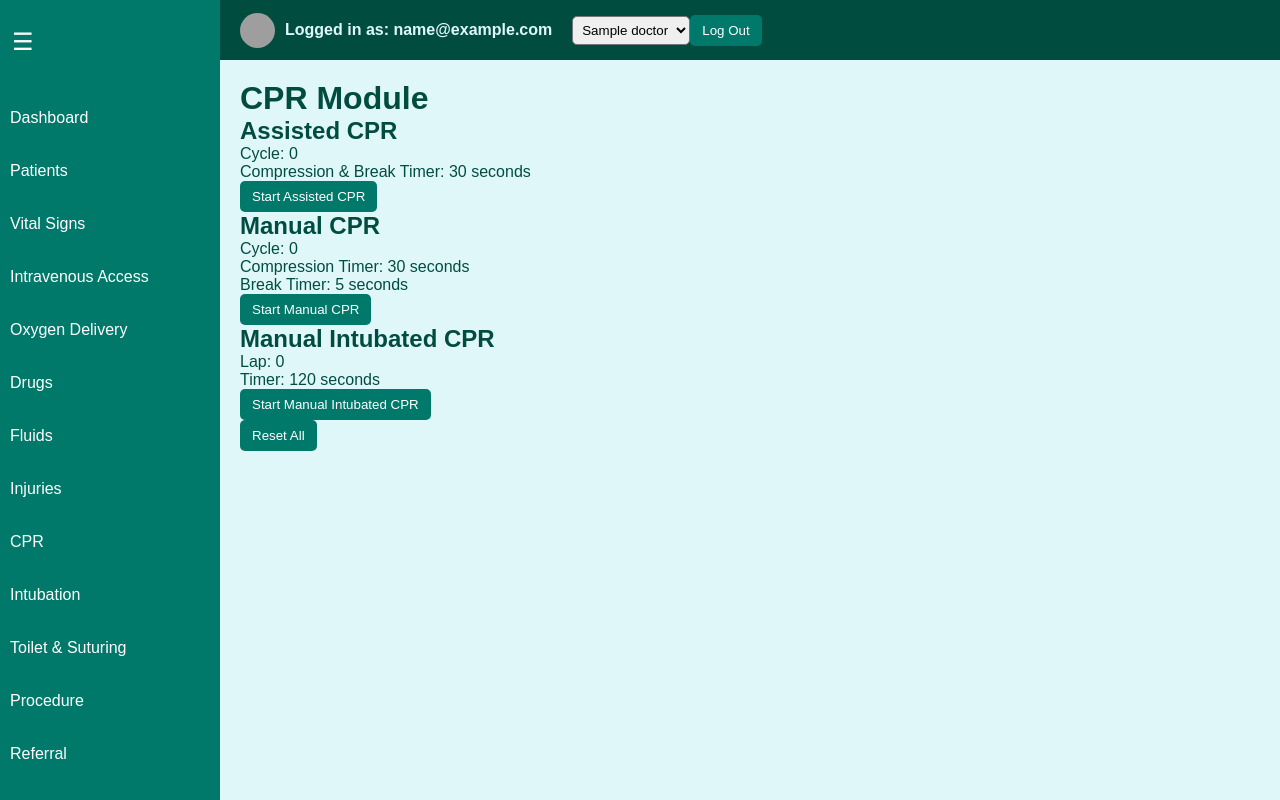
After one commit to ShakthiNandan/USIM-Medme, a Flask app: template templates/cpr.html in a window 1280 px wide. The commit adds this page. Run offline with Flask 3, Linux system fonts and the light colour scheme; the template is opened without the code that fills it: most values are stand-ins (such as "Sample title", 1, 10 or a date in 2020); grey boxes are pictures that could not be loaded.

Commit message:
CPR page added

```diff
--- /dev/null
+++ b/static/script.js
@@ -0,0 +1,88 @@
+let cycleCounter = 0;
+let manualCycleCounter = 0;
+let lapCounter = 0;
+
+let assistedCprInterval;
+let manualCprInterval;
+let intubatedCprInterval;
+
+// Start Assisted CPR Timer
+document.getElementById("start-assisted-cpr").addEventListener("click", () => {
+    let compressionTimer = 30;
+    let breakTimer = 5;
+
+    assistedCprInterval = setInterval(() => {
+        // Countdown compression timer
+        if (compressionTimer > 0) {
+            document.getElementById("compression-timer").textContent = compressionTimer;
+            compressionTimer--;
+        } else if (breakTimer > 0) {
+            // Break Timer countdown
+            document.getElementById("compression-timer").textContent = breakTimer;
+            breakTimer--;
+        } else {
+            // Reset break timer after 5 seconds and increment cycle counter
+            cycleCounter++;
+            document.getElementById("cycle-counter").textContent = cycleCounter;
+            compressionTimer = 30; // Reset compression timer
+            breakTimer = 5; // Reset break timer
+        }
+    }, 1000); // 1 second interval
+});
+
+// Start Manual CPR Timer
+document.getElementById("start-manual-cpr").addEventListener("click", () => {
+    let compressionTimer = 30;
+    let breakTimer = 5;
+
+    manualCprInterval = setInterval(() => {
+        if (compressionTimer > 0) {
+            document.getElementById("manual-compression-timer").textContent = compressionTimer;
+            compressionTimer--;
+        } else if (breakTimer > 0) {
+            document.getElementById("manual-compression-timer").textContent = breakTimer;
+            breakTimer--;
+        } else {
+            // Reset after each cycle
+            manualCycleCounter++;
+            document.getElementById("manual-cycle-counter").textContent = manualCycleCounter;
+            compressionTimer = 30; // Reset compression timer
+            breakTimer = 5; // Reset break timer
+        }
+    }, 1000); // 1 second interval
+});
+
+// Start Manual Intubated CPR Timer
+document.getElementById("start-intubated-cpr").addEventListener("click", () => {
+    let intubatedTimer = 120;
+
+    intubatedCprInterval = setInterval(() => {
+        if (intubatedTimer > 0) {
+            document.getElementById("intubated-timer").textContent = intubatedTimer;
+            intubatedTimer--;
+        } else {
+            lapCounter++;
+            document.getElementById("lap-counter").textContent = lapCounter;
+            intubatedTimer = 120; // Reset after each lap
+        }
+    }, 1000); // 1 second interval
+});
+
+// Reset all counters
+document.getElementById("reset-all").addEventListener("click", () => {
+    clearInterval(assistedCprInterval);
+    clearInterval(manualCprInterval);
+    clearInterval(intubatedCprInterval);
+
+    cycleCounter = 0;
+    manualCycleCounter = 0;
+    lapCounter = 0;
+
+    document.getElementById("cycle-counter").textContent = cycleCounter;
+    document.getElementById("manual-cycle-counter").textContent = manualCycleCounter;
+    document.getElementById("lap-counter").textContent = lapCounter;
+    document.getElementById("compression-timer").textContent = 30;
+    document.getElementById("manual-compression-timer").textContent = 30;
+    document.getElementById("manual-break-timer").textContent = 5;
+    document.getElementById("intubated-timer").textContent = 120;
+});
--- /dev/null
+++ b/templates/base.html
@@ -0,0 +1,59 @@
+<!DOCTYPE html>
+<html lang="en">
+<head>
+    <meta charset="UTF-8">
+    <meta name="viewport" content="width=device-width, initial-scale=1.0">
+    <title>{% block title %}Hospital Automation{% endblock %}</title>
+    <link rel="stylesheet" href="/static/styles copy.css">
+</head>
+<body>
+    <div class="sidebar">
+        <button id="menu-toggle">☰</button>
+        <ul>
+            <li><a href="{{ url_for('dashboard') }}">Dashboard</a></li>
+            <li><a href="#">Patients</a></li>
+            <li><a href="#">Vital Signs</a></li>
+            <li><a href="#">Intravenous Access</a></li>
+            <li><a href="#">Oxygen Delivery</a></li>
+            <li><a href="#">Drugs</a></li>
+            <li><a href="#">Fluids</a></li>
+            <li><a href="#">Injuries</a></li>
+            <li><a href="{{ url_for('cpr') }}">CPR</a></li>
+            <li><a href="#">Intubation</a></li>
+            <li><a href="#">Toilet & Suturing</a></li>
+            <li><a href="#">Procedure</a></li>
+            <li><a href="#">Referral</a></li>
+            <li><a href="#">Report</a></li>
+        </ul>
+    </div>
+
+    <header>
+        <div class="user-info">
+            <img src="/static/user_icon.png" alt="User Icon">
+            <span>Logged in as: {{ user_email }}</span>
+            <select name="doctor" id="doctor">
+                {% for doctor in doctor_names %}
+                    <option value="{{ doctor }}">{{ doctor }}</option>
+                {% endfor %}
+            </select>
+            <button onclick="logout()">Log Out</button>
+        </div>
+    </header>
+
+    <div class="main-content">
+        {% block content %}
+        <!-- Page-specific content will go here -->
+        {% endblock %}
+    </div>
+
+    <script>
+        document.getElementById('menu-toggle').onclick = function() {
+            document.querySelector('.sidebar').classList.toggle('hidden');
+        };
+
+        function logout() {
+            window.location.href = '/logout';
+        }
+    </script>
+</body>
+</html>
--- /dev/null
+++ b/templates/cpr.html
@@ -0,0 +1,37 @@
+{% extends "base.html" %}
+
+{% block title %}CPR Module - Hospital Automation{% endblock %}
+
+{% block content %}
+    <div class="container">
+        <h1>CPR Module</h1>
+
+        <div class="counter-container">
+            <h2>Assisted CPR</h2>
+            <p>Cycle: <span id="cycle-counter">0</span></p>
+            <p>Compression & Break Timer: <span id="compression-timer">30</span> seconds</p>
+            <button id="start-assisted-cpr">Start Assisted CPR</button>
+        </div>
+
+        <div class="counter-container">
+            <h2>Manual CPR</h2>
+            <p>Cycle: <span id="manual-cycle-counter">0</span></p>
+            <p>Compression Timer: <span id="manual-compression-timer">30</span> seconds</p>
+            <p>Break Timer: <span id="manual-break-timer">5</span> seconds</p>
+            <button id="start-manual-cpr">Start Manual CPR</button>
+        </div>
+
+        <div class="counter-container">
+            <h2>Manual Intubated CPR</h2>
+            <p>Lap: <span id="lap-counter">0</span></p>
+            <p>Timer: <span id="intubated-timer">120</span> seconds</p>
+            <button id="start-intubated-cpr">Start Manual Intubated CPR</button>
+        </div>
+
+        <div class="controls">
+            <button id="reset-all">Reset All</button>
+        </div>
+    </div>
+
+    <script src="{{ url_for('static', filename='script.js') }}"></script>
+{% endblock %}
```
Also changed, not shown: APP.PY (+8 -0 lines), static/stylescpr.css (added, +46 -0 lines), templates/dashboard.html (+4 -54 lines).
